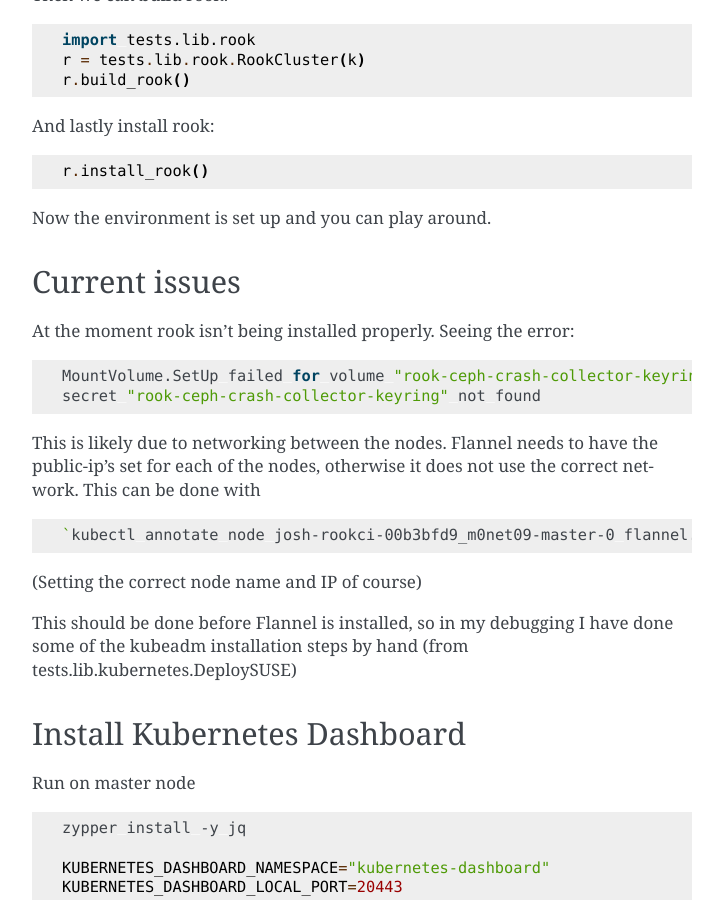
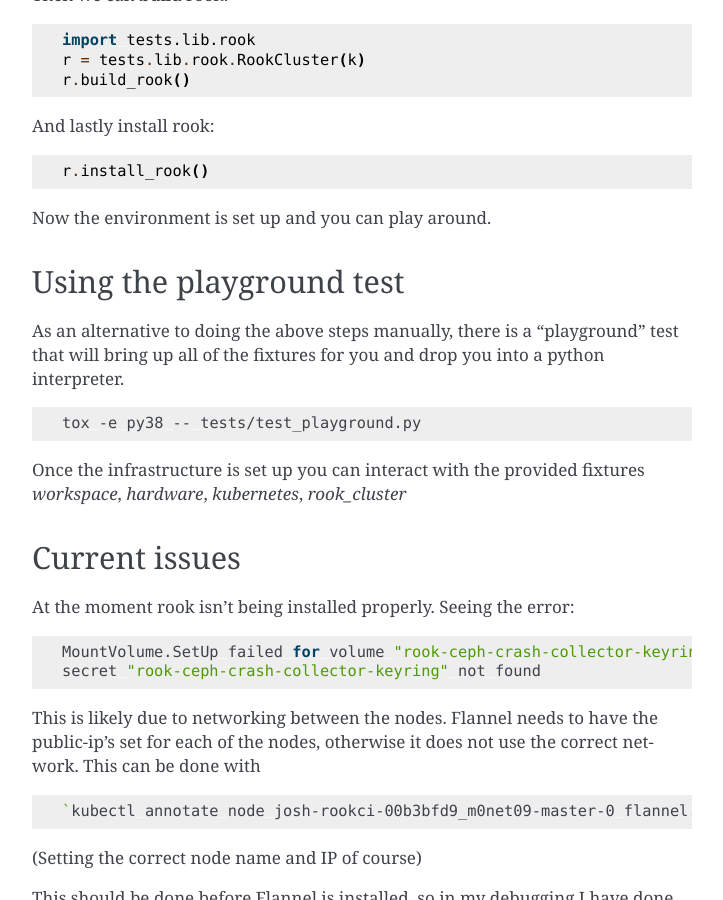
Before and after one commit to SUSE/rookcheck, a Sphinx documentation site: the page built from doc/source/development_notes.rst, in a window 1280 px wide and 900 px high, scrolled down 947 px. Shown: the whole window, without its empty margins (388-1111 px from the left). Built offline with Sphinx 7.4.7, drawn with Linux system fonts in a browser that asks for light colours; some of the changed text lies outside the part shown.

Commit message:
Add a simple example test for interacting with fixtures

```diff
--- a/doc/source/development_notes.rst
+++ b/doc/source/development_notes.rst
@@ -67,6 +67,24 @@ And lastly install rook:
 
 
 Now the environment is set up and you can play around.
+
+
+Using the playground test
+-------------------------
+
+As an alternative to doing the above steps manually, there is a "playground"
+test that will bring up all of the fixtures for you and drop you into a
+python interpreter.
+
+
+.. code-block:: bash
+
+    tox -e py38 -- tests/test_playground.py
+
+
+Once the infrastructure is set up you can interact with the provided fixtures
+`workspace`, `hardware`, `kubernetes`, `rook_cluster`
+
 
 
 Current issues
```
Also changed, not shown: 1 other file.
